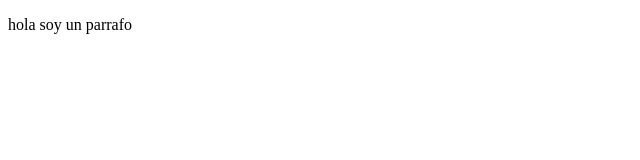
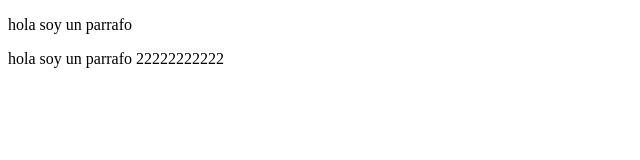
Before and after one commit to AllanQuintana/21-10-2022, a plain HTML site: page index.html in a window 1280 px wide. Shown: the whole page, without its empty margins (0-640 px from the left). Drawn offline with Linux system fonts and the light colour scheme.

Commit message:
probando desde linux

```diff
--- a/index.html
+++ b/index.html
@@ -6,4 +6,7 @@
     <body>
         <p>hola soy un parrafo</p>
     </body>
+    <body>
+        <p>hola soy un parrafo 22222222222</p>
+    </body>
 </html>
```
